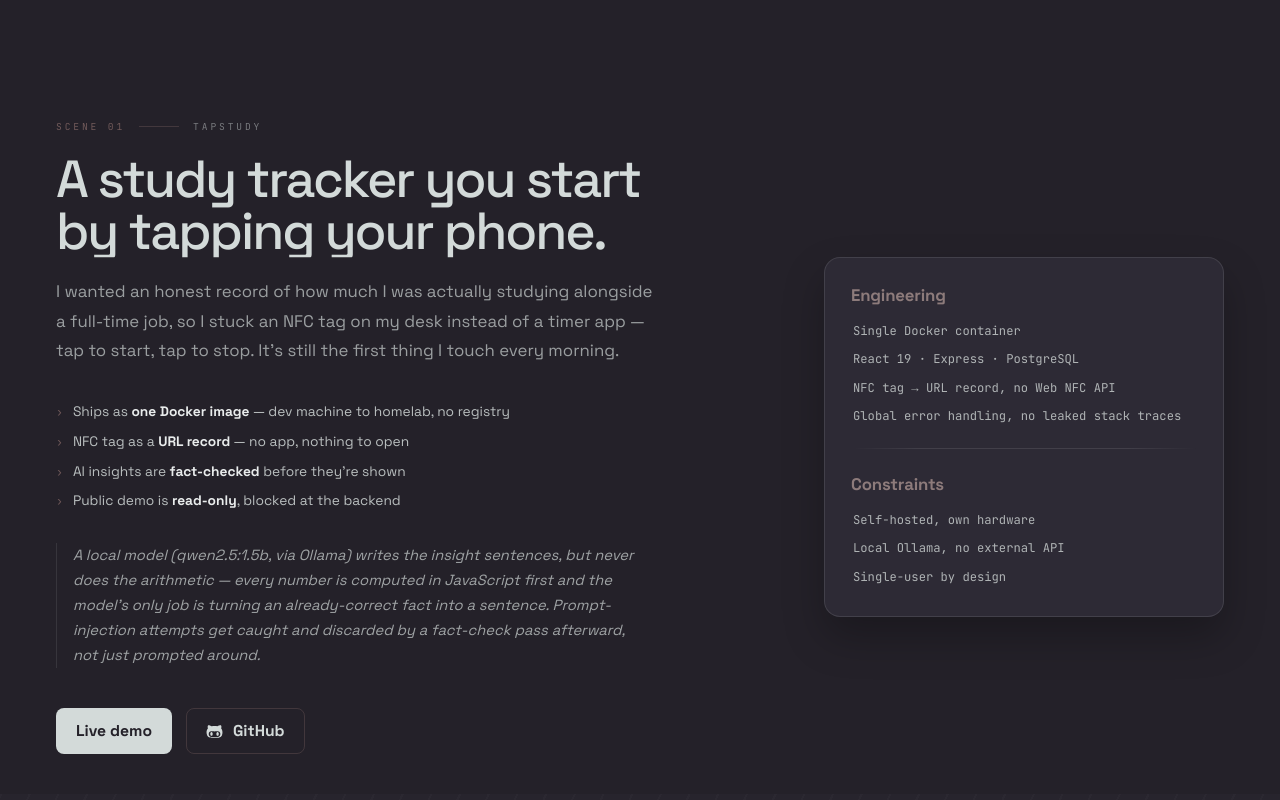
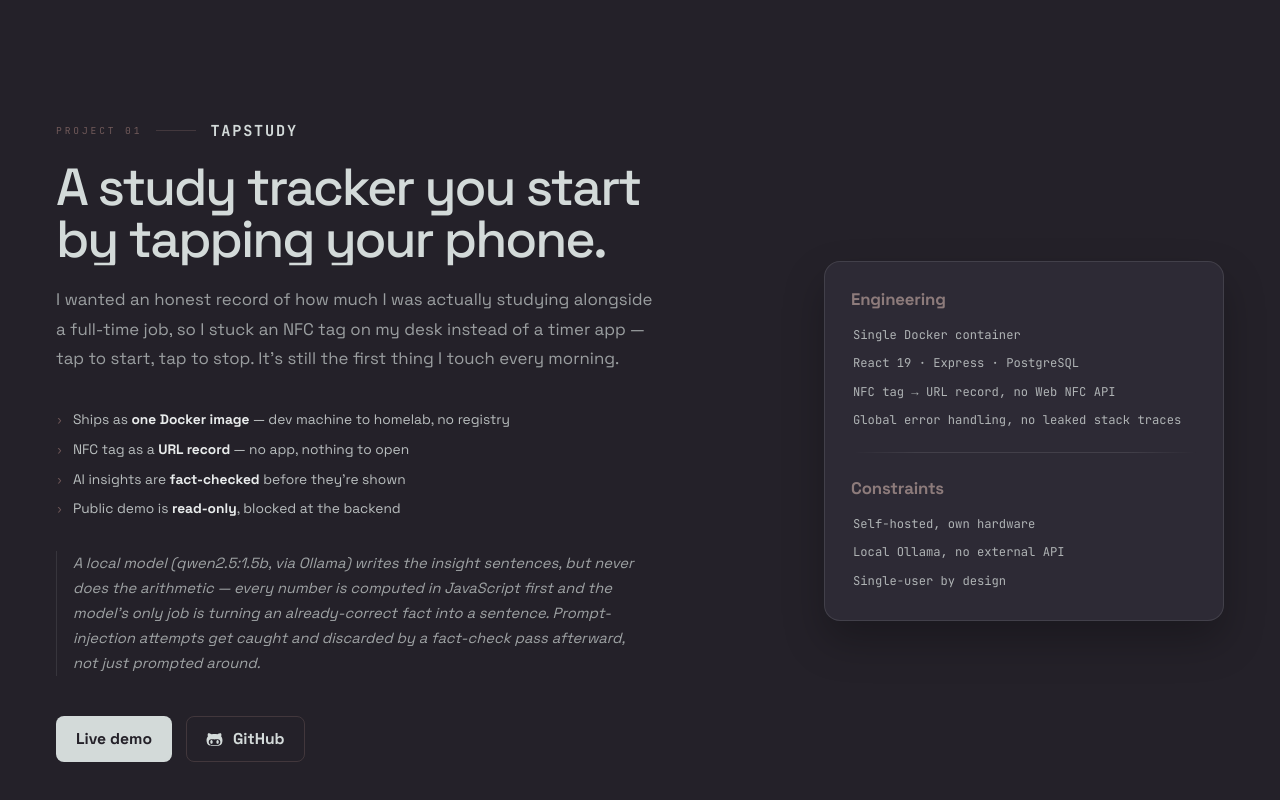
Before and after one commit to c-panagopoulos/Personal-Website, a React (Vite) app in the folder client/: page / in a window 1280 px wide. Shown: the part 3120-3920 px from the top of the page. Built offline with nearby package versions, Linux system fonts and the light colour scheme.

Commit message:
Stop hero answer link from jumping past sections, and emphasize project names in scene kickers

```diff
--- a/client/src/components/Hero.jsx
+++ b/client/src/components/Hero.jsx
@@ -143,10 +143,13 @@ export default function Hero() {
                       </p>
                     )}
                     <ChatError error={heroTurn?.error} />
+                    {/* Plain text, not a jump link — a click-to-#assistant
+                        anchor skips every section in between, which is
+                        exactly the scroll-through the rest of the page is
+                        built for. This just nudges them to keep scrolling
+                        naturally instead. */}
                     {heroTurn?.done && (
-                      <a className="hero-answer__jump" href="#assistant">
-                        see exactly how it answered - continue below ↓
-                      </a>
+                      <span className="hero-answer__jump">keep scrolling to see how I answered ↓</span>
                     )}
                   </div>
                 </div>
--- a/client/src/components/ProjectScene.jsx
+++ b/client/src/components/ProjectScene.jsx
@@ -62,7 +62,7 @@ export default function ProjectScene({
         <div>
           <div className="scene__kicker">
             <span className="scene__kicker-num" style={anim(visible, "rowRise", 0.5, 0.1)}>
-              SCENE {sceneNumber}
+              PROJECT {sceneNumber}
             </span>
             <span className="scene__kicker-rule" style={anim(visible, "ruleGrow", 0.5, 0.35)} />
             <span className="scene__kicker-name">
--- a/client/src/styles/global.css
+++ b/client/src/styles/global.css
@@ -747,7 +747,6 @@ button {
   font-family: var(--font-mono);
   font-size: 11.5px;
   color: #a68b8b;
-  text-decoration: none;
   border-top: 1px solid rgba(113, 90, 90, 0.2);
   padding-top: 10px;
   margin-top: 2px;
@@ -1434,9 +1433,10 @@ button {
 }
 .scene__kicker-name {
   font-family: var(--font-mono);
-  font-size: 0.6rem;
-  letter-spacing: 0.3em;
-  color: var(--text-tertiary);
+  font-size: 0.95rem;
+  font-weight: 600;
+  letter-spacing: 0.12em;
+  color: var(--text-primary);
 }
 .scene__title {
   margin: 0;
```
